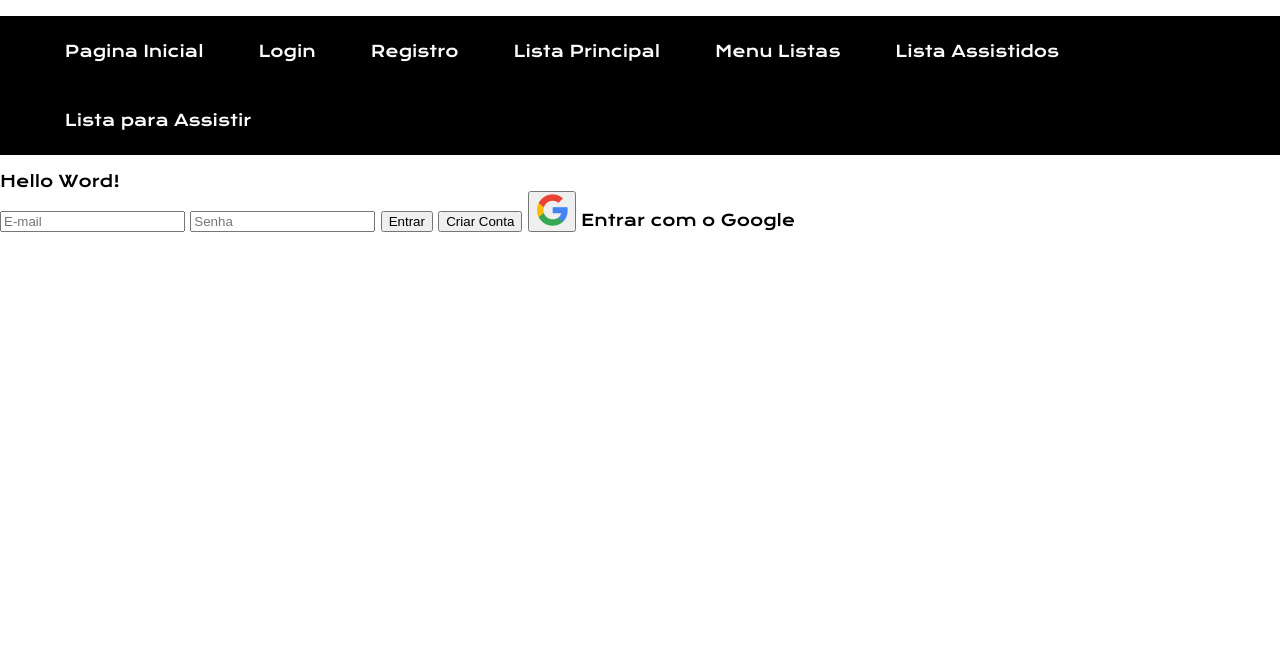
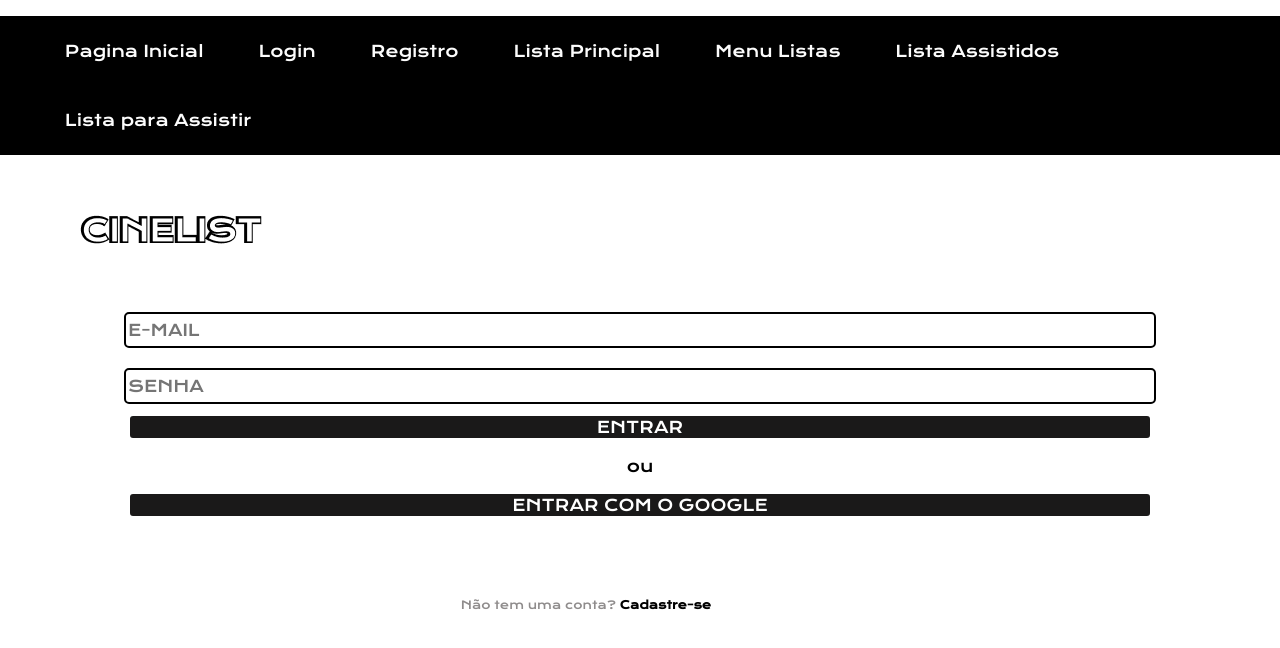
Before and after one commit to Laboratoria/SAP005-midterm-hackthon, a website with bundled scripts: page src/index.html in a window 1280 px wide. Both pictures are taken after a click on the item "Login". Built offline with nearby package versions, Linux system fonts and the light colour scheme.

Commit message:
css Login e Registry

```diff
--- a/src/pages/login/index.js
+++ b/src/pages/login/index.js
@@ -4,19 +4,19 @@ import { onNavigate } from '../../utils/history.js';
 export const Login = () => {
   const rootElement = document.createElement('div');
   rootElement.innerHTML = `
-    <h>Hello Word!</h>
-    <div class='container'>
-      <div>
-        <form class='container-login'>
-          <input type='email' class='input-login' id='e-mail' placeholder ='E-mail'/>
-          <input type='password' class='input-login' id='my-password' placeholder='Senha'/>
-          <button type='submit' class='button-login' id='button-login'>Entrar</button>
-          <button type='submit' class='button-create-account' id='button-create-account'>Criar Conta</button>
-          <button class='button-google' id='button-google'><img id='img-google' src='images/google.png' alt='img-google'></button>
-          <label class='google' >Entrar com o Google</label>
-          <script type='module' src='./register/index.js'></script>
-        </form>
-      </div>
+  <div class="container-login">
+    <div class="box-login">
+        <img src="images/Cinelist.png">
+      <form>
+        <input type='email' class='input-login' id='e-mail' placeholder ='E-mail'/>
+        <input type='password' class='input-login' id='my-password' placeholder='Senha'/>
+        <button type='submit' class='buttonPage' id='button-login'>Entrar</button>
+        <p>ou</p>
+        <button class='buttonPage' id='button-google'>Entrar com o Google</button>
+        <p class="infoText marginText">Não tem uma conta? <b><span id="button-create-account" class="colorSpan">Cadastre-se</span></p>
+        <script type='module' src='./register/index.js'></script>
+      </form>
+    </div>
     </div>
   `;
   rootElement.querySelector('#button-login').addEventListener('click', (e) => {
--- a/src/pages/mainPage/index.js
+++ b/src/pages/mainPage/index.js
@@ -2,7 +2,6 @@ import { onNavigate } from "../../utils/history.js"
 export const MainPage = () => {
   const rootElement = document.createElement('div');
   rootElement.innerHTML = `
-
     <div class="slider">
       <figure>
         <img src="images/Cinelist.bg.png">
--- a/src/pages/register/index.js
+++ b/src/pages/register/index.js
@@ -4,14 +4,19 @@ import { onNavigate } from '../../utils/history.js';
 export const Register = () => {
   const rootElement = document.createElement('div');
   rootElement.innerHTML = `
-    <form class='container-register'>
-      <h1 class='paragrafe'>Crie sua conta</h1>
-      <input type='email' class='input-register' id ='email' placeholder ='E-mail'/>
-      <input type='password' class='input-register' id='password' placeholder='Senha'/>
-      <input type='password' class='input-register' id='password-confirm' placeholder='Confirmar senha'/>
-      <p class='instruction'>A senha deve ter no mínimo 6 dígitos</p>
-      <button type='submit' class='button-register' id='button-register'>Registrar-se</button>
-    </form>
+  <div class="container-login">
+    <div class="box-login">
+     <img src="images/Cinelist.png" class="login-icon">
+      <form class='login'>
+        <input type='email' class='input-login' id ='email' placeholder ='E-mail'/>
+        <p class='infoText'>Senha de no mínimo 6 caracteres</p>
+        <input type='password' class='input-login' id='password' placeholder='Senha'/>
+        <input type='password' class='input-login' id='password-confirm' placeholder='Confirmar senha'/>
+        <button type='submit' class='buttonPage' id='button-register'>Registrar-se</button>
+        <p class='infoText marginText'>Ao cadastre-se você concorda com nossos termos de uso.</p>
+      </form>
+    </div>
+  </div>
   `;
 
   rootElement.querySelector('#button-register').addEventListener('click', (e) => {
--- a/src/style.css
+++ b/src/style.css
@@ -22,10 +22,9 @@ body {
 
 .buttonPage {
   width: 80vw;
-  height: 30px;
   background-color: rgb(26, 25, 25);
   color: white;
-  border-radius: 10px;
+  border-radius: 5px;
   border-style: solid;
   border-color: white;
   font-size: 1rem;
@@ -55,6 +54,53 @@ body {
   margin: 10vh 0 5vh;
   font-size: 0.7rem;
 }
+.input-login{
+  width: 80vw;
+  height: 30px;
+  border-radius: 5px;
+  border-style: solid;
+  border-color: rgb(0, 0, 0);
+  font-size: 1rem;
+  font-family: Krona One;
+  text-transform: uppercase;
+  margin: 10px;
+
+}
+.infoText{
+  color: rgb(143, 140, 140);
+  font-size: 0.7rem;
+  width: 90vw;
+  margin: 0 0 0 0;
+}
+.container-login{
+  width: 100vw;
+  height: 100vh;
+  justify-content: center;
+  align-items: center;
+
+}
+.box-login img{
+  margin: 5vh 10vh;
+
+}
+.box-login{
+  width: 100%;
+}
+.box-login form{
+  text-align: center;
+  margin: 10px;
+  font-size: 1rem;
+}
+.box-login form img{
+  width: 16px;
+  height: 16px;
+}
+.marginText{
+  margin-top: 10vh;
+}
+.colorSpan{
+  color: #000000;
+}
 
 ul {
   list-style: none;
```
Lines whose indentation alone changed are shown as unchanged.
